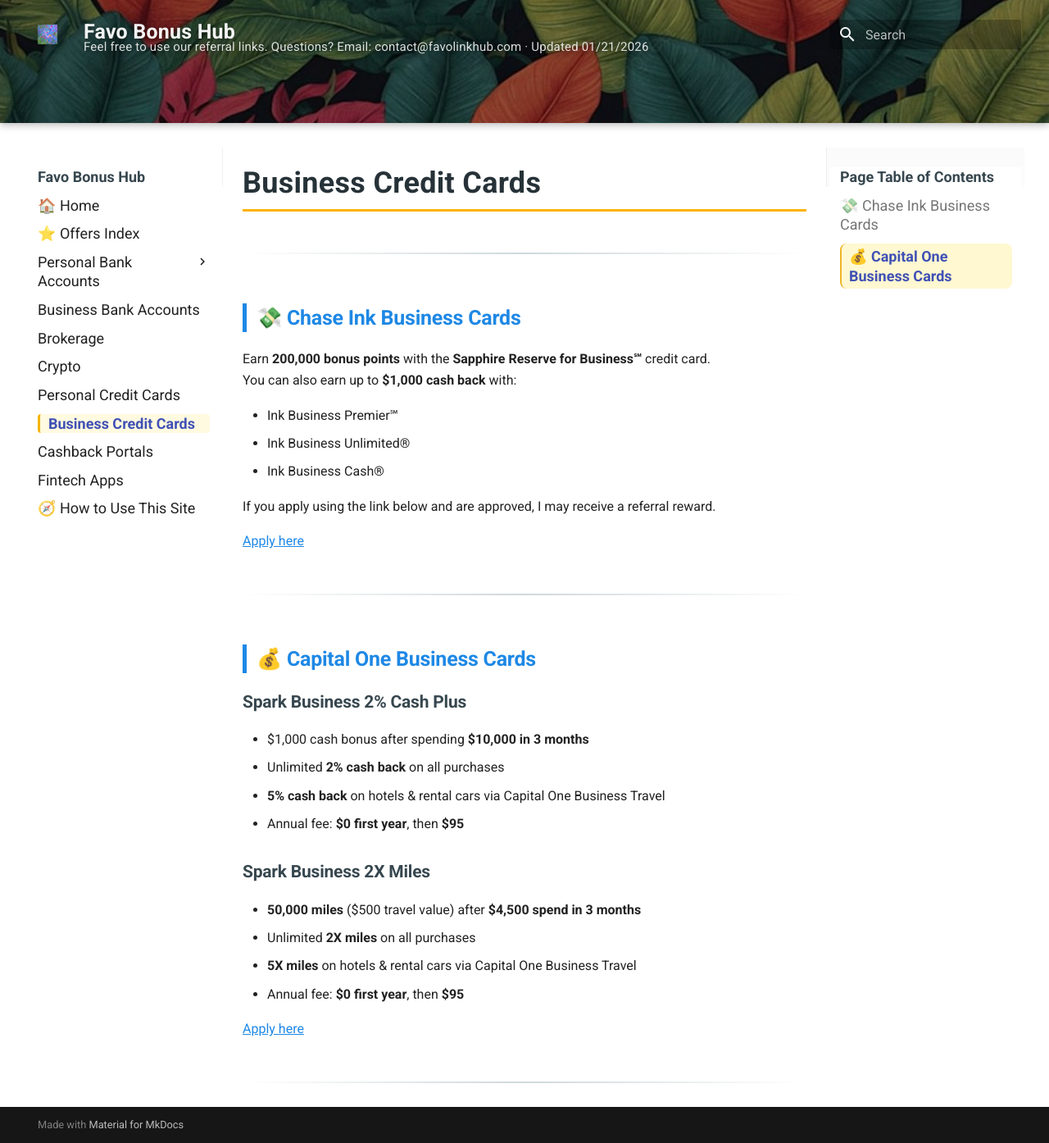
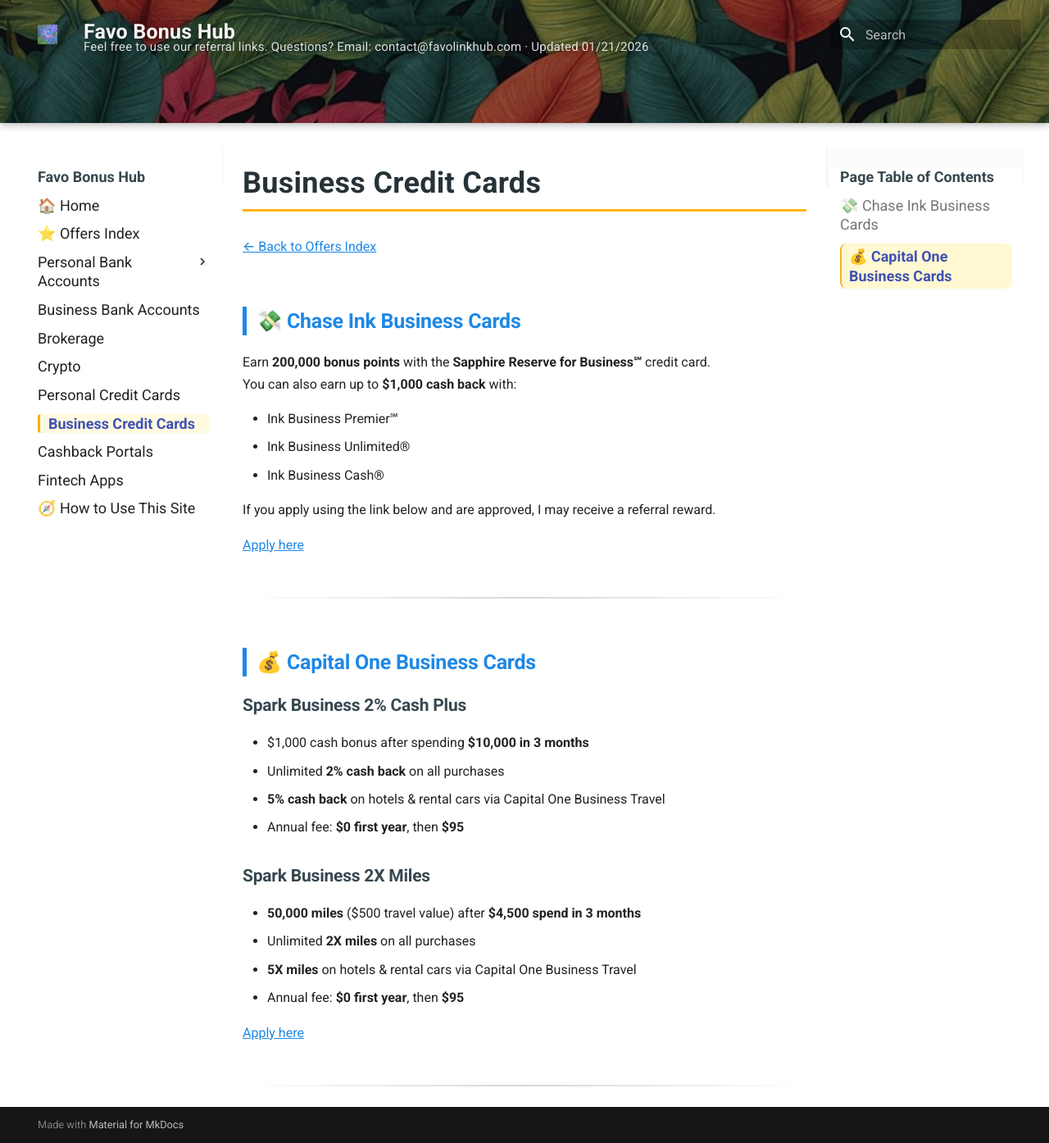
Before and after one commit to whispersofzephyr/favolinkhub-site, an MkDocs documentation site: the page built from docs/business-credit-cards.md, in a window 1280 px wide and 1394 px high. Shown: the whole window at 82% size. Built offline with MkDocs 1.6.1 and Material for MkDocs 9.7.7, drawn with Linux system fonts in a browser that asks for light colours.

Commit message:
Update business-credit-cards.md

```diff
--- a/docs/business-credit-cards.md
+++ b/docs/business-credit-cards.md
@@ -1,6 +1,6 @@
 # Business Credit Cards
 
----
+--8<-- "snippets/back-to-list.md"
 
 ## 💸 Chase Ink Business Cards
 
```
